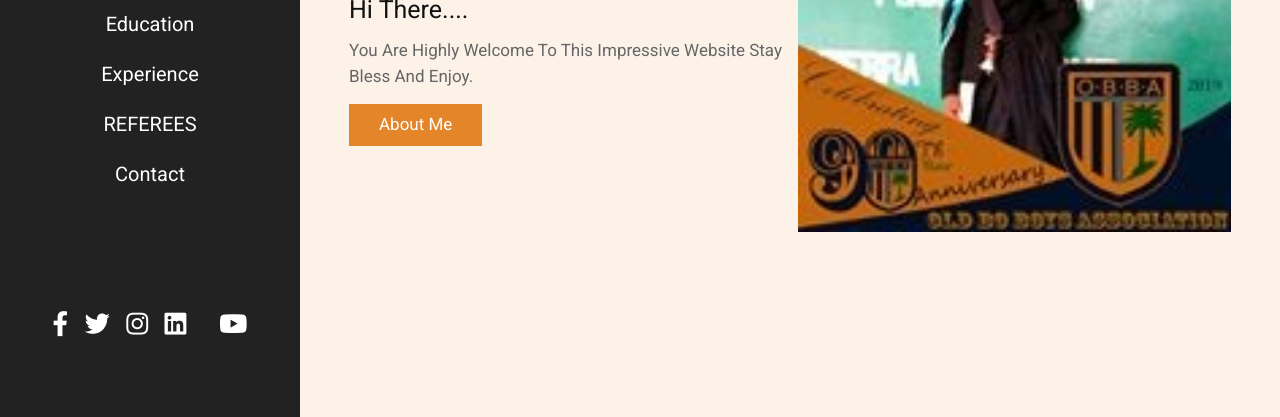
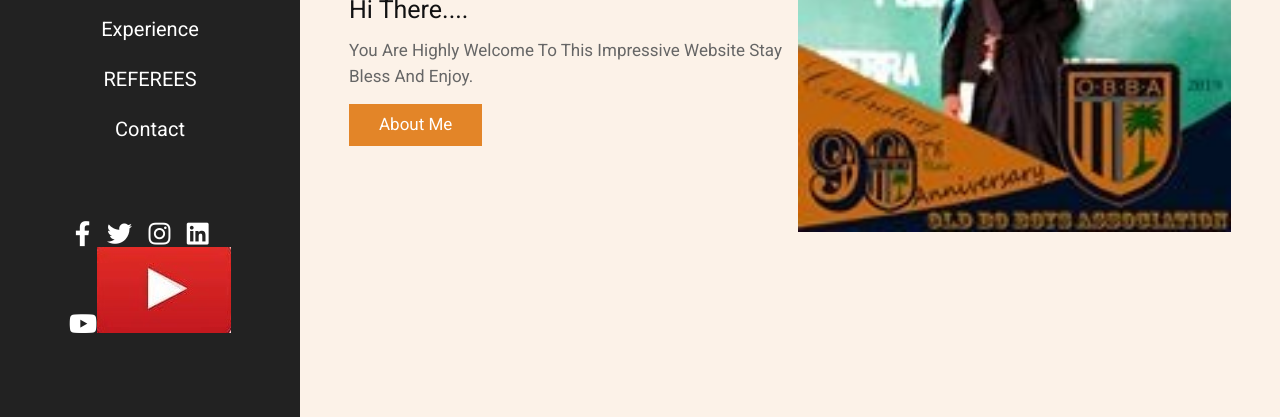
Before and after one commit to emmanuel-kobi/personalprofile, a plain HTML site: page index.html in a window 1280 px wide. Shown: the part 383-800 px from the top of the page. Drawn offline with Linux system fonts and the light colour scheme; a script that the page names is missing.

Commit message:
Update index.html

```diff
--- a/index.html
+++ b/index.html
@@ -43,7 +43,7 @@
         <a href="#" class="fab fa-instagram"></a>
         <a href="#" class="fab fa-linkedin"></a>
         <a href="#" class="fab fa-mail"></a>
-        <a href="#" class="fab fa-youtube"></a>
+        <a href="#" class="fab fa-youtube"><img src="images/images.jpg" alt=""></a>
     </div>
 
 </header>
```
